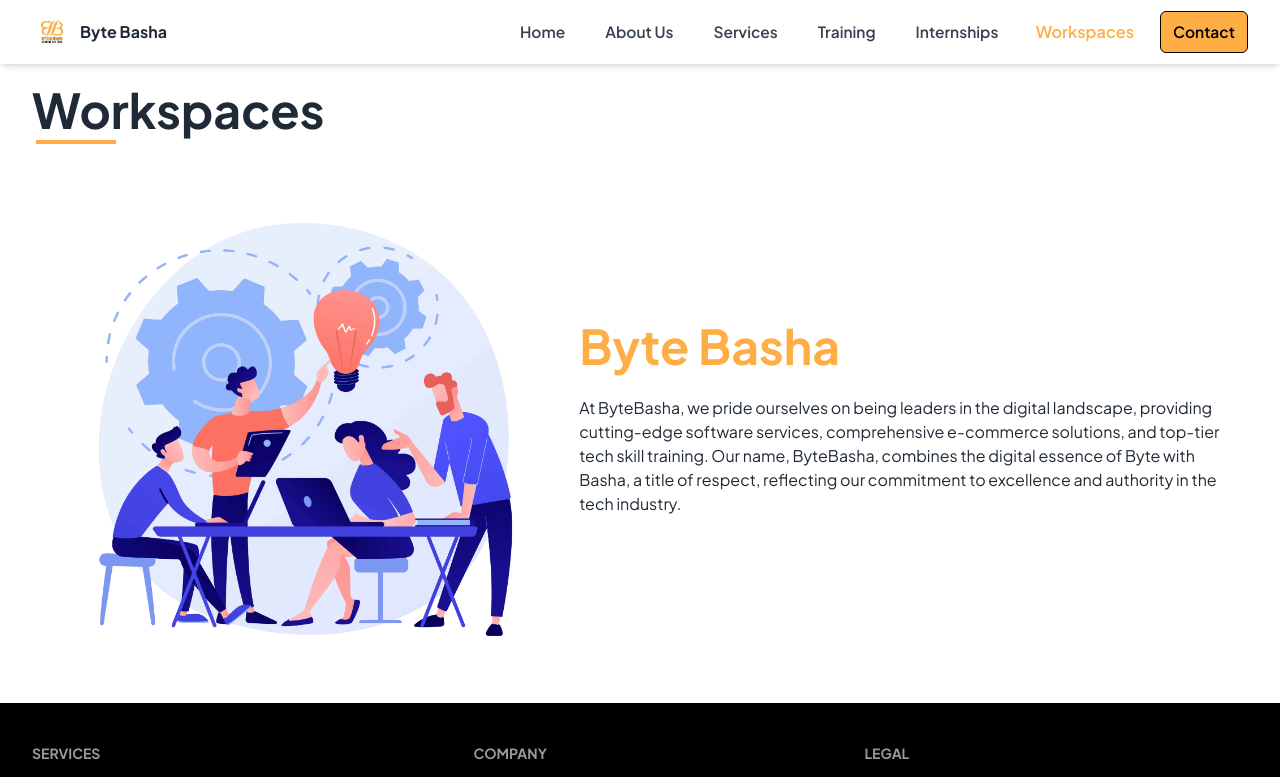
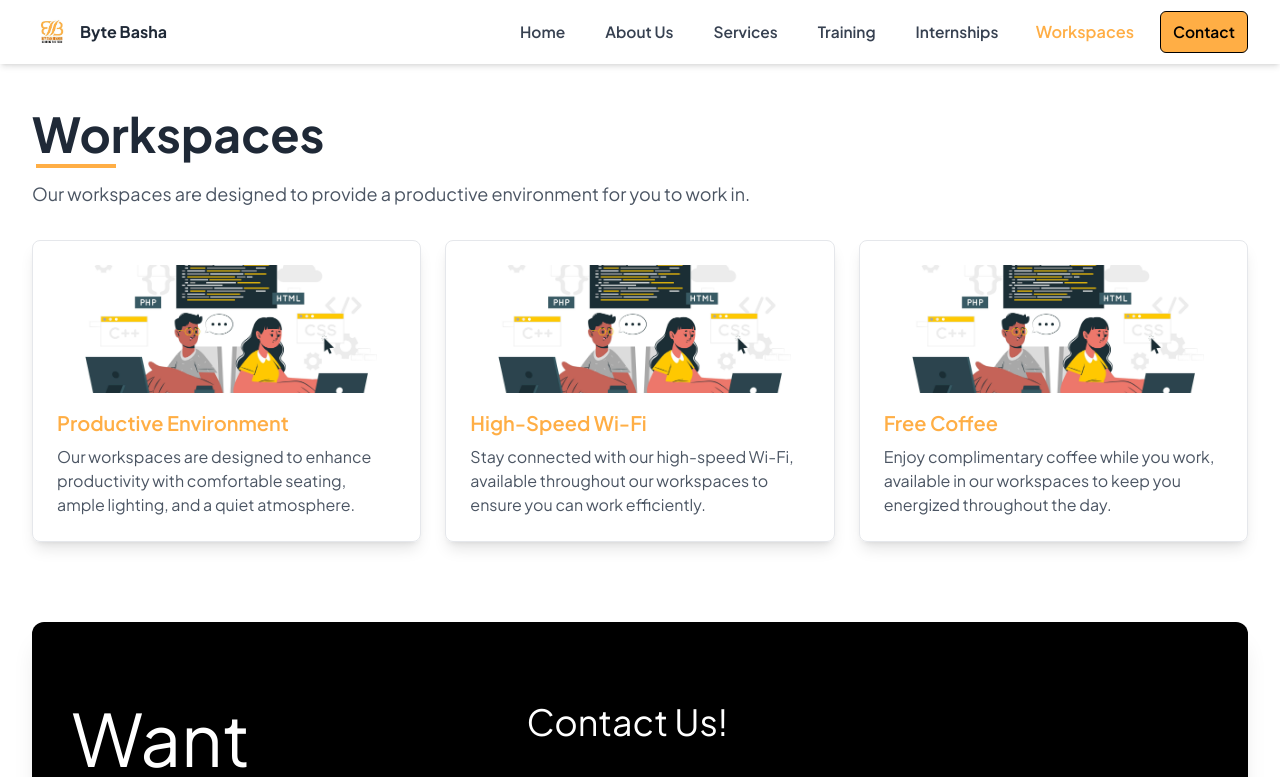
Before and after one commit to afaqalii/byte-basha, a Next.js app: page /workspaces in a window 1280 px wide. Shown: the top 777 px of the page. Built offline with nearby package versions, Linux system fonts and the light colour scheme.

Commit message:
done with changes

```diff
--- /dev/null
+++ b/app/components/ui/Card.tsx
@@ -0,0 +1,21 @@
+interface CardProps {
+    title: string;
+    text: string;
+    svg: string;
+  }
+
+  const Card: React.FC<CardProps> = ({ title, text, svg }) => {
+    return (
+      <div className="p-6 border rounded-lg shadow-lg hover:shadow-xl transition-shadow duration-300">
+        <img
+          src={svg}
+          alt={title}
+          className="w-full h-32 object-cover rounded-t-lg mb-4"
+        />
+        <h3 className="text-xl font-semibold text-yellowLight mb-2">{title}</h3>
+        <p className="text-gray-600">{text}</p>
+      </div>
+    );
+  }
+
+  export default Card;
--- a/app/internships/page.tsx
+++ b/app/internships/page.tsx
@@ -1,11 +1,58 @@
-import Title from "../components/ui/Title"
+import React from 'react';
+import Title from '../components/ui/Title';
+import ContactUs from '../components/layout/ContactUs';
+import Card from '../components/ui/Card';
 
-const Internships = () => {
+const internshipsData = {
+  title: "Internships",
+  text: "We offer internships to help you gain practical experience in your field of interest.",
+  services: [
+    {
+      title: "Web Development Internship",
+      text: "Get hands-on experience in web development by working on real projects with our team of experts.",
+      svg: "/assets/webdev.jpg",
+    },
+    {
+      title: "Artificial Intelligence Internship",
+      text: "Work on AI projects and gain practical experience in machine learning, data analysis, and more.",
+      svg: "/assets/ai.jpg",
+    },
+    {
+      title: "WordPress Development Internship",
+      text: "Learn WordPress development by working on real projects, from basic setup to advanced customizations.",
+      svg: "/assets/wordpress.jpg",
+    },
+    {
+      title: "App Development Internship",
+      text: "Develop mobile apps for iOS and Android and gain hands-on experience in app development.",
+      svg: "/assets/appdev.jpg",
+    },
+    {
+      title: "Digital Marketing Internship",
+      text: "Gain practical experience in digital marketing by working on real campaigns and projects.",
+      svg: "/assets/digitalmarketing.jpg",
+    },
+  ],
+};
+
+const Internships: React.FC = () => {
   return (
-    <div className="container">
-        <Title>Internships</Title>
+    <div className="container mx-auto p-6 bg-white text-gray-800">
+      <Title>{internshipsData.title}</Title>
+      <p className="text-lg text-gray-600 mb-8">{internshipsData.text}</p>
+      <div className="grid grid-cols-1 md:grid-cols-2 lg:grid-cols-3 gap-6">
+        {internshipsData.services.map((service, index) => (
+          <Card
+            key={index}
+            title={service.title}
+            text={service.text}
+            svg={service.svg}
+          />
+        ))}
+      </div>
+      <ContactUs/>
     </div>
-  )
+  );
 }
 
-export default Internships
+export default Internships;
--- a/app/training/page.tsx
+++ b/app/training/page.tsx
@@ -1,19 +1,53 @@
-import React from 'react'
-import FlexContainer from '../components/layout/FlexContainer'
-import training from "../../public/assets/training.jpg"
-const Training = () => {
+import React from 'react';
+import Title from '../components/ui/Title';
+import FlexContainer from '../components/layout/FlexContainer';
+import training from '../../public/assets/training.jpg';
+import Card from '../components/ui/Card';
+
+const trainingData = {
+  title: "Training",
+  text: "We offer a variety of training programs to help you enhance your skills and advance your career.",
+  services: [
+    {
+      title: "Software Development Training",
+      text: "Learn the latest software development practices and tools from industry experts.",
+      svg: "/assets/softwaredev.jpg",
+    },
+    {
+      title: "Data Science Training",
+      text: "Gain in-depth knowledge of data science, including data analysis, machine learning, and more.",
+      svg: "/assets/datascience.jpg",
+    },
+    {
+      title: "Cybersecurity Training",
+      text: "Develop skills to protect systems and networks from cyber threats.",
+      svg: "/assets/cybersecurity.jpg",
+    },
+    {
+      title: "Project Management Training",
+      text: "Learn how to effectively manage projects and lead teams to success.",
+      svg: "/assets/projectmanagement.jpg",
+    },
+  ],
+};
+
+const Training: React.FC = () => {
   return (
-    <div className='container'>
-      <FlexContainer
-        imageSrc={training}
-        imageAlt="Hero Section SVG"
-        imageWidth={1200}
-        imageHeight={1200}
-        title="Byte Basha"
-        description="At ByteBasha, we pride ourselves on being leaders in the digital landscape, providing cutting-edge software services, comprehensive e-commerce solutions, and top-tier tech skill training. Our name, ByteBasha, combines the digital essence of Byte with Basha, a title of respect, reflecting our commitment to excellence and authority in the tech industry."
-      />
+    <div className="container mx-auto p-6 bg-white text-gray-800">
+      <Title>{trainingData.title}</Title>
+      <p className="text-lg text-gray-600 mb-8">{trainingData.text}</p>
+      <div className="grid grid-cols-1 md:grid-cols-2 lg:grid-cols-3 gap-6">
+        {trainingData.services.map((service, index) => (
+          <Card
+            key={index}
+            title={service.title}
+            text={service.text}
+            svg={service.svg}
+          />
+        ))}
+      </div>
     </div>
-  )
+  );
 }
 
-export default Training
+export default Training;
--- a/app/workspaces/page.tsx
+++ b/app/workspaces/page.tsx
@@ -1,20 +1,48 @@
-import FlexContainer from "../components/layout/FlexContainer"
-import Title from "../components/ui/Title"
-import workspace from "../../public/assets/hero.jpg";
-const Workspaces = () => {
+import React from 'react';
+import Title from '../components/ui/Title';
+import Card from '../components/ui/Card';
+import ContactUs from '../components/layout/ContactUs';
+
+const workspacesData = {
+  title: "Workspaces",
+  text: "Our workspaces are designed to provide a productive environment for you to work in.",
+  services: [
+    {
+      title: "Productive Environment",
+      text: "Our workspaces are designed to enhance productivity with comfortable seating, ample lighting, and a quiet atmosphere.",
+      svg: "/assets/webdev.jpg",
+    },
+    {
+      title: "High-Speed Wi-Fi",
+      text: "Stay connected with our high-speed Wi-Fi, available throughout our workspaces to ensure you can work efficiently.",
+      svg: "/assets/webdev.jpg",
+    },
+    {
+      title: "Free Coffee",
+      text: "Enjoy complimentary coffee while you work, available in our workspaces to keep you energized throughout the day.",
+      svg: "/assets/webdev.jpg",
+    },
+  ],
+};
+
+const Workspaces: React.FC = () => {
   return (
-    <div className="container">
-      <Title>Workspaces</Title>
-      <FlexContainer
-        imageSrc={workspace}
-        imageAlt="Hero Section SVG"
-        imageWidth={1200}
-        imageHeight={1200}
-        title="Byte Basha"
-        description="At ByteBasha, we pride ourselves on being leaders in the digital landscape, providing cutting-edge software services, comprehensive e-commerce solutions, and top-tier tech skill training. Our name, ByteBasha, combines the digital essence of Byte with Basha, a title of respect, reflecting our commitment to excellence and authority in the tech industry."
-      />
+    <div className="container mx-auto p-6 bg-white text-gray-800">
+      <Title>{workspacesData.title}</Title>
+      <p className="text-lg text-gray-600 mb-8">{workspacesData.text}</p>
+      <div className="grid grid-cols-1 md:grid-cols-2 lg:grid-cols-3 gap-6">
+        {workspacesData.services.map((service, index) => (
+          <Card
+            key={index}
+            title={service.title}
+            text={service.text}
+            svg={service.svg}
+          />
+        ))}
+      </div>
+      <ContactUs />
     </div>
-  )
+  );
 }
 
-export default Workspaces
+export default Workspaces;
```
